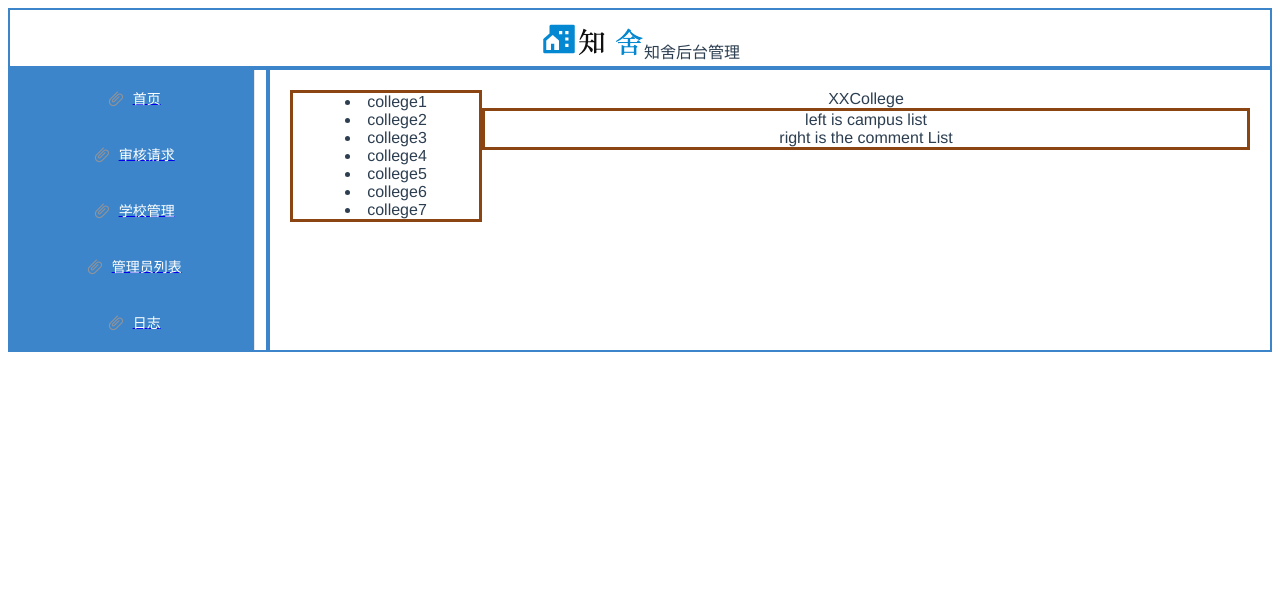
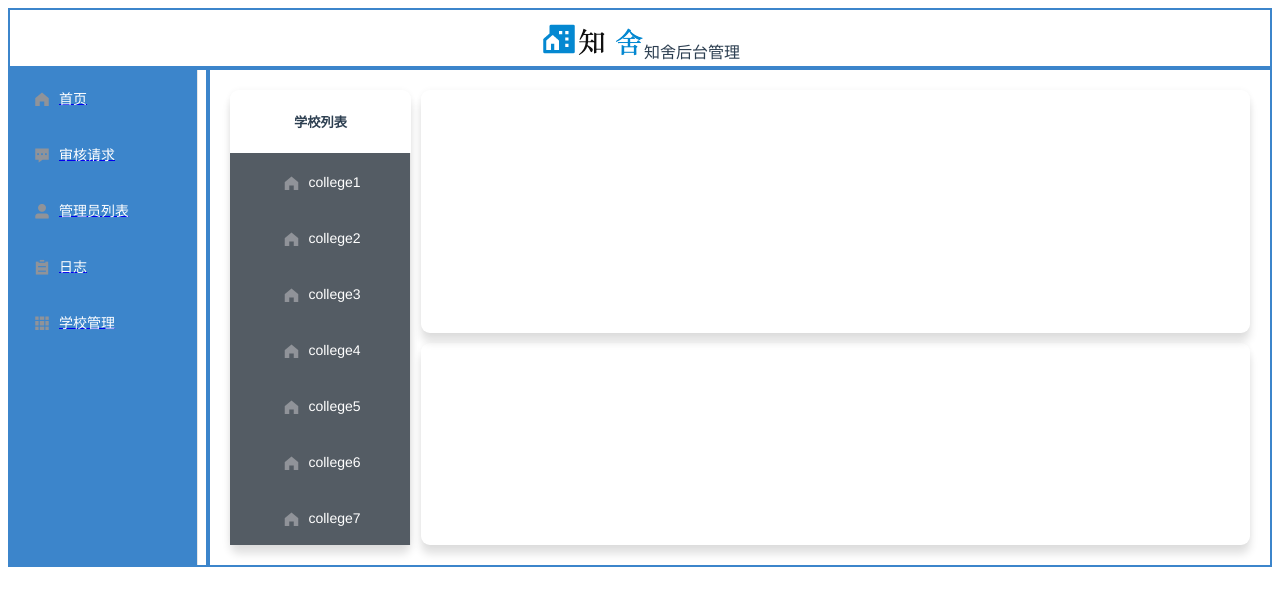
Before and after one commit to ACupofAir/zhishe, a Vue app in the folder zhishe-vue/: page /collegeManage in a window 1280 px wide. Shown: the top 606 px of the page. Built offline with nearby package versions, Linux system fonts and the light colour scheme.

Commit message:
* improve the ui of siderBar * change the sort of sidebar items

```diff
--- a/zhishe-vue/src/components/sideBar.vue
+++ b/zhishe-vue/src/components/sideBar.vue
@@ -10,7 +10,7 @@
         active-text-color="#ffd04b"
         style="height: 100%">
       <router-link v-for="(item, ind) in sideItems" :key="ind" :to="item.routerIndex">
-        <el-menu-item :index="ind">
+        <el-menu-item :index="ind" style="margin-right: 100%;">
             <i :class="item.icon"></i>
             <span>{{item.title}}</span>
         </el-menu-item>
@@ -28,11 +28,12 @@
 export default {
   data() {
     return {
-      sideItems: [{icon: 'el-icon-paperclip', title: '首页', routerIndex: '/adminMain'},
-                  {icon: 'el-icon-paperclip', title: '审核请求', routerIndex: '/check'},
-                  {icon: 'el-icon-paperclip', title: '学校管理', routerIndex: '/collegeManage'},
-                  {icon: 'el-icon-paperclip', title: '管理员列表', routerIndex: '/adminList'},
-                  {icon: 'el-icon-paperclip', title: '日志', routerIndex: '/log'}]
+      sideItems: [{icon: 'el-icon-s-home', title: '首页', routerIndex: '/adminMain'},
+                  {icon: 'el-icon-s-comment', title: '审核请求', routerIndex: '/check'},
+                  {icon: 'el-icon-user-solid', title: '管理员列表', routerIndex: '/adminList'},
+                  {icon: 'el-icon-s-order', title: '日志', routerIndex: '/log'},
+                  {icon: 'el-icon-s-grid', title: '学校管理', routerIndex: '/collegeManage'},
+                ]
     }
   }
 };
--- a/zhishe-vue/src/pages/admin/adminHome.vue
+++ b/zhishe-vue/src/pages/admin/adminHome.vue
@@ -12,7 +12,7 @@
         <span style="display:inline-block">知舍后台管理</span>
     </el-header>
     <el-container>
-      <el-aside width="260px" class="adminAsideWrapper"><Side></Side></el-aside>
+      <el-aside width="200px" class="adminAsideWrapper"><Side></Side></el-aside>
       <el-main class="adminMainWrapper">
         <router-view></router-view>
       </el-main>
--- a/zhishe-vue/src/pages/admin/collegeManage.vue
+++ b/zhishe-vue/src/pages/admin/collegeManage.vue
@@ -2,30 +2,35 @@
   <div class="colManagePage">
 
     <div class="collegeBar">
-      <li v-for="college in collegeList">
-        {{ college.name }}
-      </li>
+      <el-col :span="24">
+        <h5 style="text-align: center;">学校列表</h5>
+        <el-menu default-active="2" class="el-menu-vertical-demo" @open="handleOpen" @close="handleClose"
+          background-color="#545c64" text-color="#fff" active-text-color="#ffd04b" style="width: 180px;">
+          <el-menu-item v-for="college in collegeList" index="college.name">
+            <i class="el-icon-s-home"></i>
+            <span slot="title">{{college.name}}</span>
+          </el-menu-item>
+        </el-menu>
+      </el-col>
+      </el-row>
     </div>
 
-    <div class="collegePart">
-      <div class="collegeOutline">
-        XXCollege
-      </div>
 
     <div class="collegeDetail">
 
-        <div class="campusList">
-          left is campus list
+      <div class="collegeDetailTitle">
+        <h2>{{curCollege}}</h2>
+
       </div>
 
-        <div class="commentList">
-          right is the comment List
+      <div class="collegeDetailCampus">
+
       </div>
 
     </div>
+
   </div>
 
-  </div>
 </template>
 
 <script>
@@ -34,16 +39,20 @@ export default {
     data: () => {
       return {
         collegeList: [
-        {name: 'college1'},
-        {name: 'college2'},
-        {name: 'college3'},
-        {name: 'college4'},
-        {name: 'college5'},
-        {name: 'college6'},
-        {name: 'college7'},
+          { name: 'college1' },
+          { name: 'college2' },
+          { name: 'college3' },
+          { name: 'college4' },
+          { name: 'college5' },
+          { name: 'college6' },
+          { name: 'college7' },
         ],
+        curCollege: " ",
       }
 
+    },
+
+    created () {
     }
   }
 </script>
@@ -51,21 +60,43 @@ export default {
 <style scoped>
   .colManagePage {
     display: grid;
-    grid-template-columns: 1fr 4fr;
+    grid-template-columns: 1fr 6fr;
     grid-template-areas: "collegeBar collegeDetail";
+
+    column-gap: 10px;
 
   }
 
   .collegeBar {
-    display: gird;
     grid-area: collegeBar;
-    border: saddlebrown solid;
+
+    border-radius: 9px;
+    box-shadow: 0 9px 9px rgba(0, 0, 0, .12), 0 0 6px rgba(0, 0, 0, .04);
   }
 
   .collegeDetail {
-    display: gird;
+    display: grid;
     grid-area: collegeDetail;
-    border: saddlebrown solid;
+
+    row-gap: 10px;
+
+    grid-template-areas:
+      "collegeDetailTitle"
+      "collegeDetailCampus";
+  }
+
+  .collegeDetailTitle {
+    display: grid;
+    grid-area: collegeDetailTitle;
+    border-radius: 9px;
+    box-shadow: 0 9px 9px rgba(0, 0, 0, .12), 0 0 6px rgba(0, 0, 0, .04);
+  }
+
+  .collegeDetailCampus {
+    display: grid;
+    grid-area: collegeDetailCampus;
+    border-radius: 9px;
+    box-shadow: 0 9px 9px rgba(0, 0, 0, .12), 0 0 6px rgba(0, 0, 0, .04);
   }
 
 </style>
--- a/zhishe-vue/src/router/index.js
+++ b/zhishe-vue/src/router/index.js
@@ -38,7 +38,7 @@ const routes = [
         component: Check
       },
       {
-        path: '/collegeManage',
+        path: '/collegeManage/',
         name: 'CollegeManage',
         component: CollegeManage
       },
```
Lines whose indentation alone changed are shown as unchanged.
